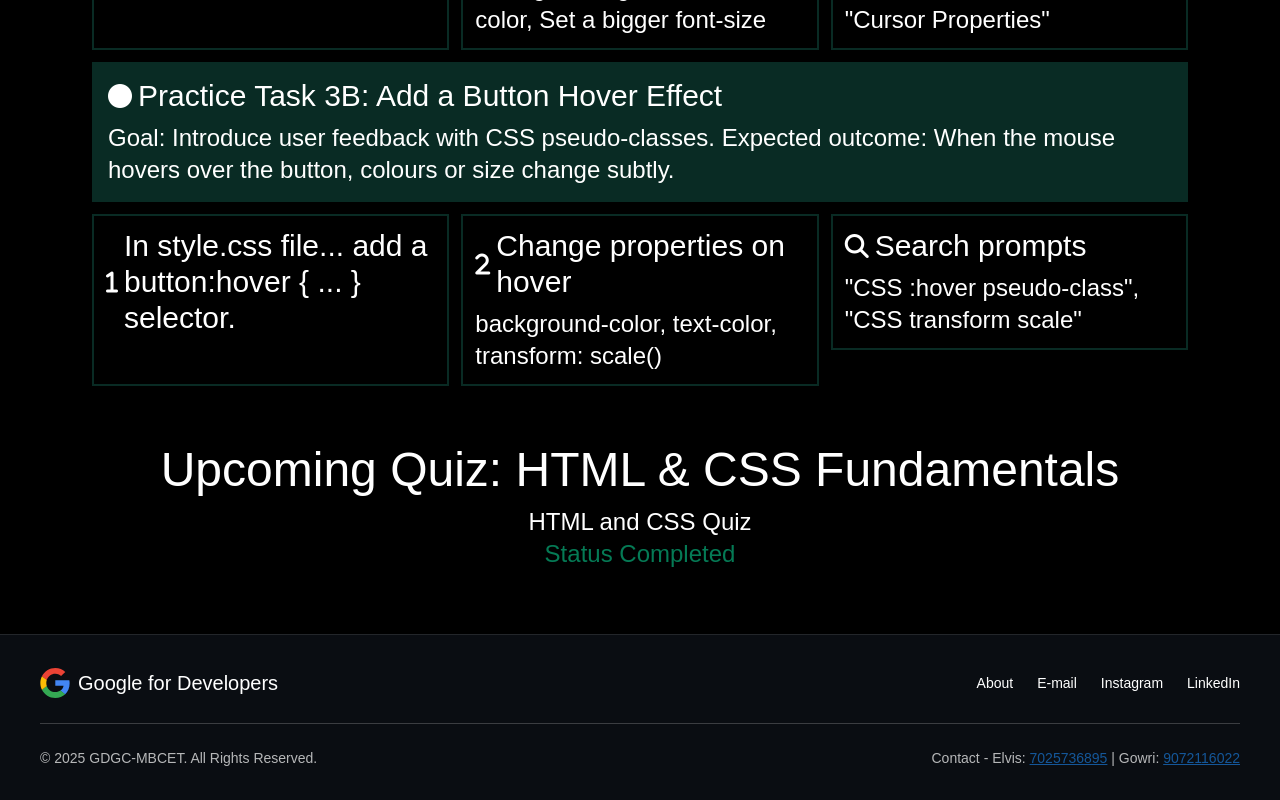
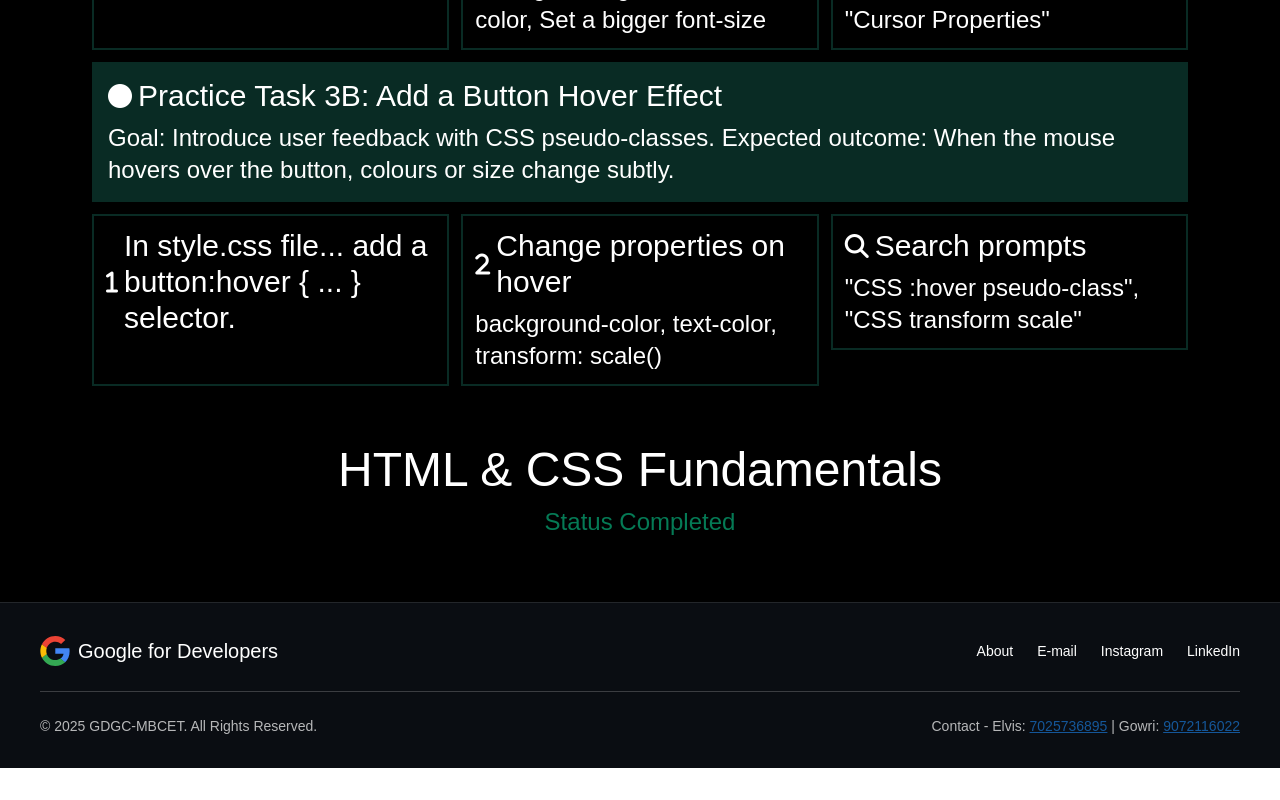
Before and after one commit to Flash500x/WinterARC, a React (Vite) app: page / in a window 1280 px wide. Shown: the part 6528-7328 px from the top of the page. After the commit the page ends 7296 px from the top, so only its background shows below. Built offline with nearby package versions, Linux system fonts and the light colour scheme; a web font is replaced by a local one.

Commit message:
html css

```diff
--- a/src/App.jsx
+++ b/src/App.jsx
@@ -838,10 +838,9 @@ Expected outcome: When the mouse hovers over the button, colours or size change
               className="text-3xl text-center mb-3 lg:text-5xl"
               data-aos="fade-up"
             >
-              Upcoming Quiz: HTML & CSS Fundamentals
+              HTML & CSS Fundamentals
             </h2>
             <p className="text-center lg:text-2xl xl:mx-50" data-aos="fade-up">
-              HTML and CSS Quiz <br></br>{" "}
               <span className="text-green-600"> Status Completed</span>
             </p>
           </section>
```
